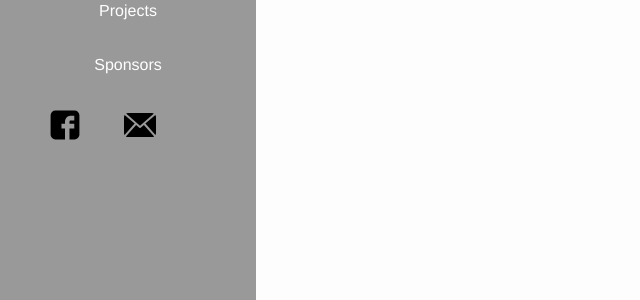
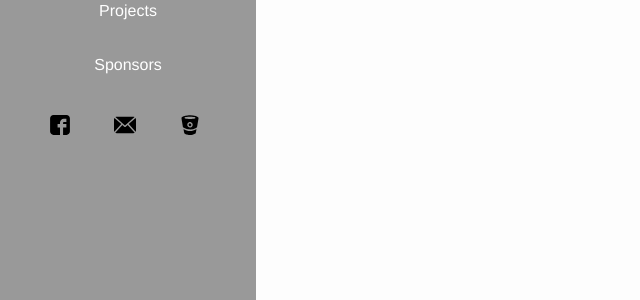
Before and after one commit to RIT-EVT/RIT-EVT.github.io, a Jekyll site: the page built from index.html, in a window 1280 px wide. Shown: the part 395-695 px from the top of the page, without its empty margins (0-640 px from the left). Built offline with Jekyll 4.4.1, drawn with Linux system fonts in a browser that asks for light colours.

Commit message:
Added bitbucket link in sidebar

```diff
--- a/_includes/sidebar.html
+++ b/_includes/sidebar.html
@@ -9,13 +9,14 @@
       <li><a href="/sponsors">Sponsors</a></li>
     </ul>
     <div class="connect-bar section group">
-      <div class="col span_1_of 3">
+      <div class="col span_1_of_3 connect-icon">
         <a href="https://www.facebook.com/RitElectricVehicleTeam"><img src="/img/facebook29.svg"></a>
       </div>
-      <div class="col span_1_of 3">
+      <div class="col span_1_of_3 connect-icon">
         <a href="mailto:evt@rit.edu?Subject=Hello"><img src="/img/mail59.svg"></a>
       </div>
-      <div class="col span_1_of 3">
+      <div class="col span_1_of_3 connect-icon">
+        <a href="https://bitbucket.org/evt"><img src="/img/bitbucket3.svg"></a>
       </div>
     </div>
   </div>
--- a/_sass/_layout.scss
+++ b/_sass/_layout.scss
@@ -94,8 +94,6 @@
 
 #sidebar-content{
     position: relative;
-    //top: 50%;
-    //transform: translateY(70%);
 }
 
 .connect-bar{
@@ -104,8 +102,10 @@
     clear: both;
     img {
         height: 2em;
+        min-width: 1em;
     }
 }
+
 
 
 .site-header {
@@ -362,5 +362,8 @@
         margin-left: 20%;
         margin-right: 20%;
     }
+    .connect-icon{
+        width: 33.33%;
+    }
 
 }
```
Also changed, not shown: img/bitbucket3.svg (added).
